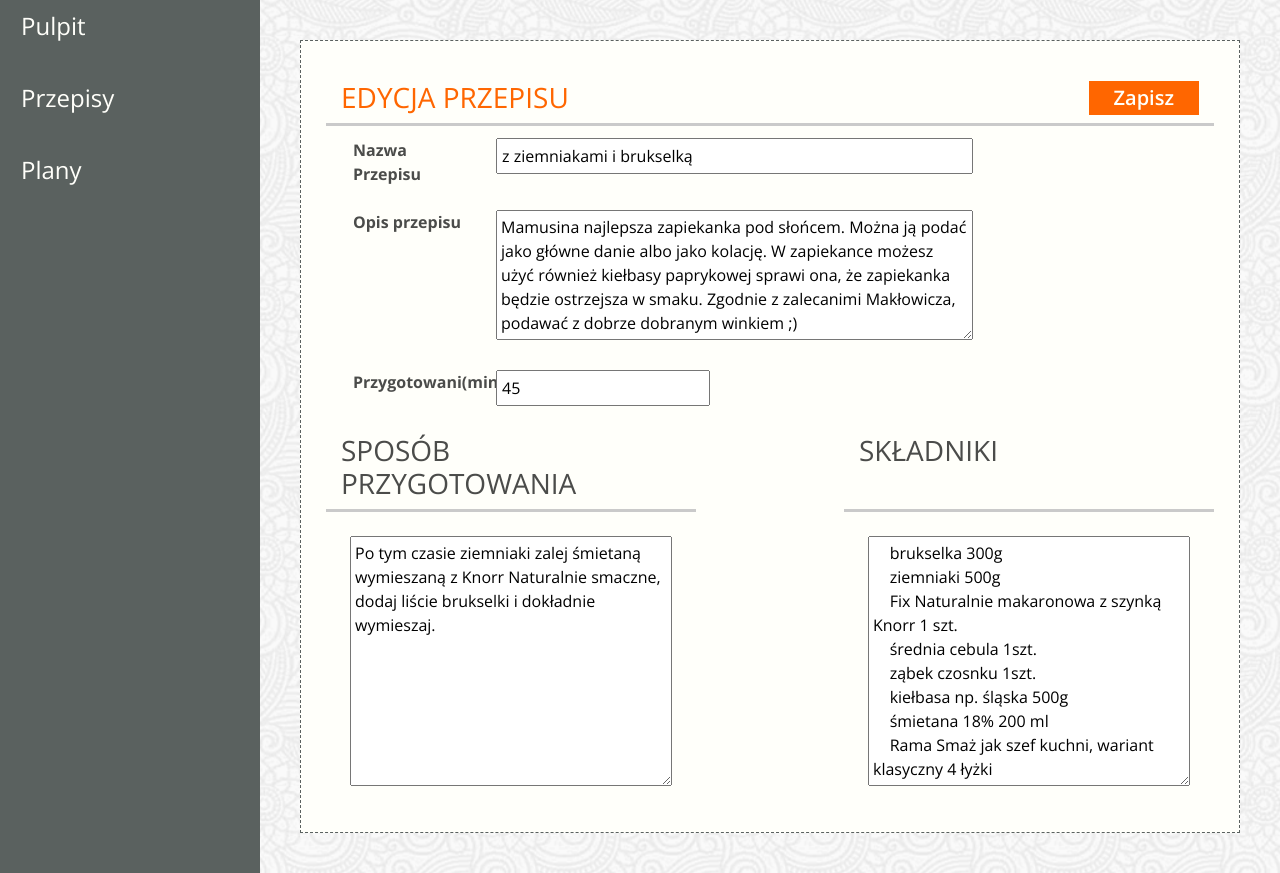
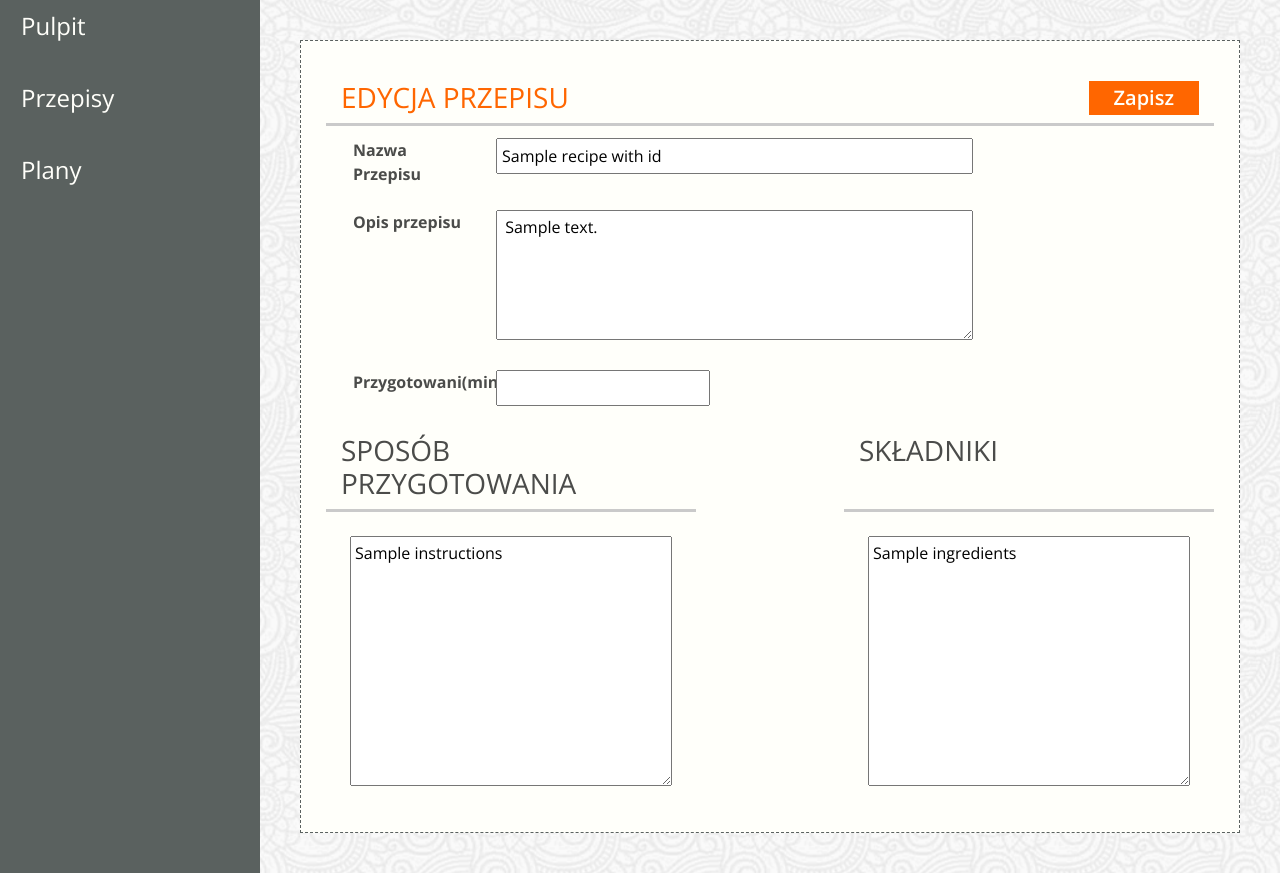
Before and after one commit to JazzDoggo/Jedzonko_ScrumLab, a Django app: template jedzonko/templates/app-edit-recipe.html in a window 1280 px wide. Shown: the part 84-957 px from the top of the page. Run offline with Django 3.2, Linux system fonts and the light colour scheme; the template is opened without the code that fills it: most values are stand-ins (such as "Sample title", 1, 10 or a date in 2020); some libraries are stand-ins or nearby versions; some web fonts are replaced.

Commit message:
12.1 DONE

```diff
--- a/jedzonko/templates/app-edit-recipe.html
+++ b/jedzonko/templates/app-edit-recipe.html
@@ -1,37 +1,44 @@
 {% extends "__base__.html" %}
 {% block title %}{% endblock title %}
 {% block content %}
+    <form method="POST">
+                    {% csrf_token %}
     <div class="dashboard-content border-dashed p-3 m-4 view-height">
 
         <div class="mt-4 ml-4 mr-4">
             <div class="row border-bottom border-3">
                 <div class="col"><h3 class="color-header text-uppercase">Edycja
                     przepisu</h3></div>
+
                     <div class="col d-flex justify-content-end mb-2">
+                            {% csrf_token %}
                             <button type="submit"
                                     class="btn btn-color rounded-0 pt-0 pb-0 pr-4 pl-4">
                                 Zapisz
                             </button>
-            </div>
+
                     </div>
 
+            </div>
             <table class="table borderless">
                 <tbody>
                 <tr class="d-flex">
                     <th scope="row" class="col-2">Nazwa Przepisu</th>
                     <td class="col-7">
-                    <input class="w-100 p-1" value="z ziemniakami i brukselką">
+                        <input name="name" class="w-100 p-1" value="{{ recipe_with_id.name }}">
                     </td>
                 </tr>
                 <tr class="d-flex">
                     <th scope="row" class="col-2">Opis przepisu</th>
-                <td class="col-7"><textarea class="w-100 p-1" rows="5">Mamusina najlepsza zapiekanka pod słońcem. Można ją podać jako główne danie albo jako kolację. W zapiekance możesz użyć również kiełbasy paprykowej sprawi ona, że zapiekanka będzie ostrzejsza w smaku. Zgodnie z zalecanimi Makłowicza, podawać z dobrze dobranym winkiem ;)</textarea>
+                    <td class="col-7"><textarea name='description' class="w-100 p-1"
+                                                rows="5"> {{ recipe_with_id.description }}</textarea>
                     </td>
                 </tr>
                 <tr class="d-flex">
                     <th scope="row" class="col-2">Przygotowani(minuty)</th>
                     <td class="col-3">
-                    <input class="p-1" type="number" value="45">
+                        <input name="preparation_time" class="p-1" type="number"
+                               value="{{ recipe_with_id.preparation_time }}">
                     </td>
                 </tr>
                 </tbody>
@@ -46,24 +53,18 @@
             </div>
             <div class="row d-flex">
                 <div class="col-5 p-4">
-                <textarea class="w-100 p-1" rows="10">Po tym czasie ziemniaki zalej śmietaną wymieszaną z Knorr Naturalnie smaczne, dodaj liście brukselki i dokładnie wymieszaj.</textarea>
+                    <textarea name="instructions" class="w-100 p-1"
+                              rows="10">{{ recipe_with_id.instructions }}
+                    </textarea>
                 </div>
                 <div class="col-2"></div>
 
                 <div class="col-5 p-4">
-                                    <textarea class="w-100 p-1" rows="10">
-    brukselka 300g
-    ziemniaki 500g
-    Fix Naturalnie makaronowa z szynką Knorr 1 szt.
-    średnia cebula 1szt.
-    ząbek czosnku 1szt.
-    kiełbasa np. śląska 500g
-    śmietana 18% 200 ml
-    Rama Smaż jak szef kuchni, wariant klasyczny 4 łyżki
-    gałązka tymianku 1 szt.
-                                    </textarea>
+                    <textarea name="ingredients" class="w-100 p-1" rows="10">{{ recipe_with_id.ingredients }}</textarea>
                 </div>
             </div>
+
         </div>
     </div>
+      </form>
 {% endblock content %}
--- a/scrumlab/urls.py
+++ b/scrumlab/urls.py
@@ -19,10 +19,6 @@ from django.http import HttpResponse
 from jedzonko.views import *
 
 
-#### DO SPRAWDZANIA LINKOW
-def empty(request, id=0):
-    return HttpResponse('Empty page')
-
 
 urlpatterns = [
     path('admin/', admin.site.urls),
@@ -31,7 +27,7 @@ urlpatterns = [
     path('recipe/<int:id>/', RecipeDetailView.as_view(), name='recipe-id'),
     path('recipe/list/', RecipesView.as_view(), name='recipe-list'),
     path('recipe/add/', AddRecipe.as_view(), name='recipe-add'),
-    # path('recipe/modify/<int:id>/', empty, ),
+    path('recipe/modify/<int:id>/', ModifyRecipe.as_view(), name='modyfi-recipe'),
     path('plan/<int:id>/', PlanDetailView.as_view(), name='plan-id'),
     path('plan/list/', PlanListView.as_view(), name='plan-list'),
     path('plan/add/', PlanAdd.as_view(), name='plan-add'),
```
Also changed, not shown: jedzonko/views.py (+21 -1 lines). Lines whose indentation alone changed are shown as unchanged.
